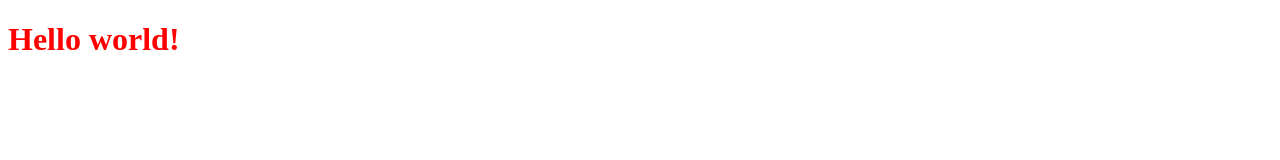
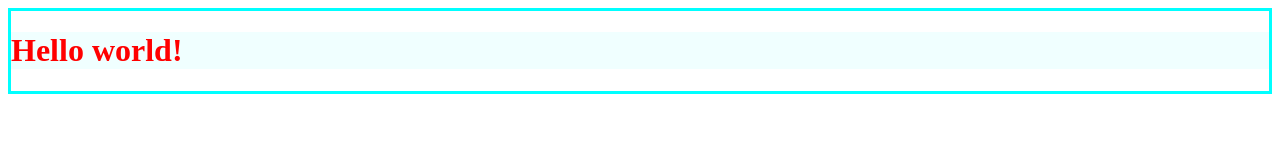
Before and after one commit to KonashinAlexander/first-project, a plain HTML site: page index.html in a window 1280 px wide. Drawn offline with Linux system fonts and the light colour scheme.

Commit message:
borders and background added

```diff
--- a/index.html
+++ b/index.html
@@ -4,7 +4,7 @@
         <meta charset="UTF-8">
         <link rel="stylesheet" href="style.css">
     </head>
-    <body>
+    <body class="content">
         <h1 class="header">Hello world!</h1>
     </body>
 </html>
--- a/style.css
+++ b/style.css
@@ -1,3 +1,9 @@
 .header {
     color: red;
+    background-color: azure;
+   }
+
+.content {
+    border-style: solid;
+    border-color: aqua;
 }
```
